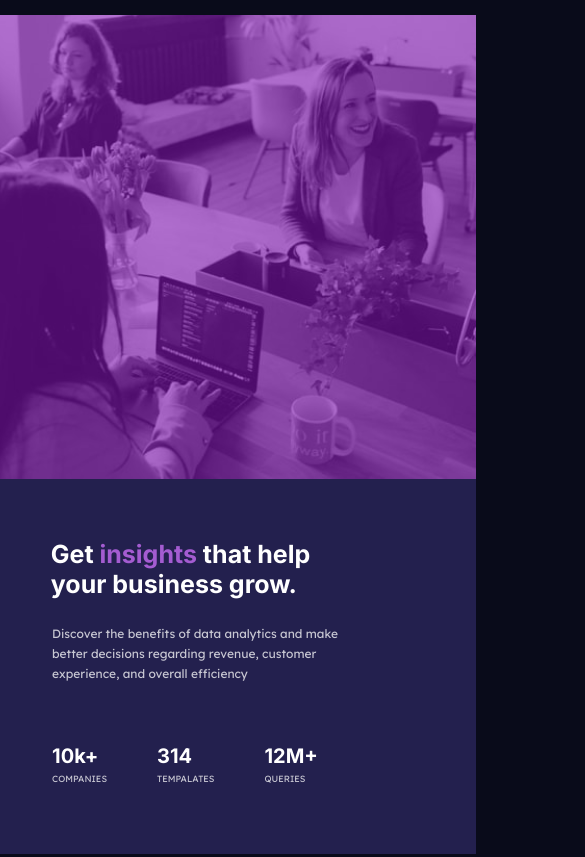
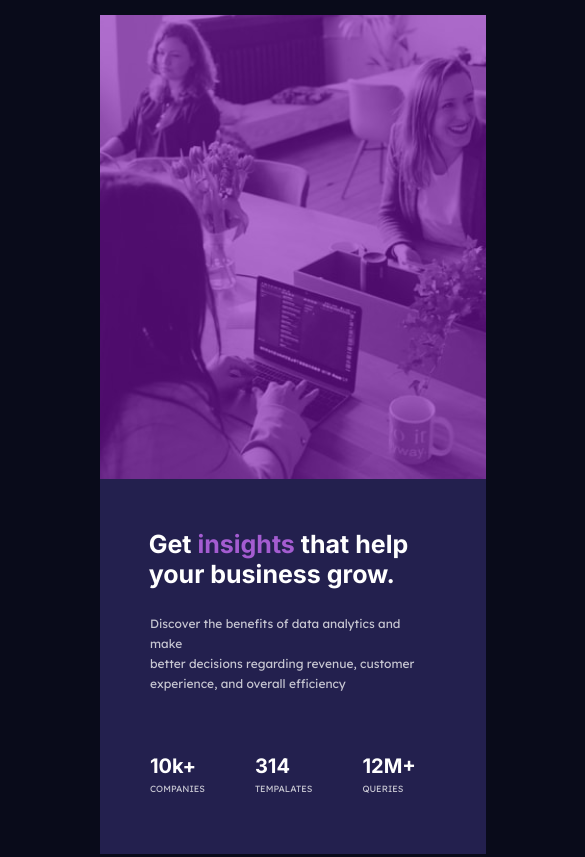
Before and after one commit to AleksandraRyan/card-component, a plain HTML site: page index.html in a window 390 px wide. Shown: the top 857 px of the page, 585 px wide, since content can reach past the window. Drawn offline with Linux system fonts and the light colour scheme.

Commit message:
added some minor changes

```diff
--- a/index.html
+++ b/index.html
@@ -19,11 +19,8 @@
     />
     <link rel="stylesheet" href="/style.css" />
     <title>Frontend Mentor | Stats preview card component</title>
-
-    <!-- Feel free to remove these styles or customise in your own stylesheet 👍 -->
   </head>
   <body>
-    <div class="container">
     <div class="flex">
       <div class="box1">
         <h1>
@@ -54,7 +51,7 @@
         <img src="/images/image-header-desktop.jpg" alt="" />
       </header>
     </div>
-    </div>
+
     <!-- Footer -->
     <div class="attribution">
       Challenge by
--- a/style.css
+++ b/style.css
@@ -19,7 +19,6 @@
 }
 
 body {
-  height: 100vh;
   display: flex;
   flex-direction: column;
   justify-content: center;
@@ -27,12 +26,13 @@ body {
 }
 
 .flex {
+  background: var(--main-bg);
   display: flex;
   align-content: center;
   justify-content: center;
-  margin: 100px;
   padding: 100px;
-  background: var(--main-bg);
+  margin: 100px auto;
+  /* max-width: 100%; */
 }
 
 .box1 {
@@ -109,6 +109,7 @@ img {
   opacity: 0.4;
   height: 55vh;
   object-fit: cover;
+  width: 100%;
 }
 
 /* Footer */
@@ -121,7 +122,7 @@ img {
     display: flex;
     flex-wrap: wrap;
     flex-direction: column;
-    width: 50vw;
+    width: initial;
   }
 
   .box1 {
```
Lines whose indentation alone changed are shown as unchanged.
